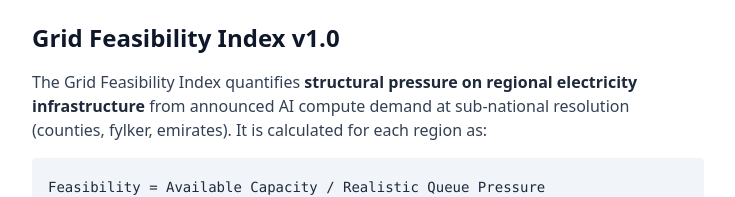
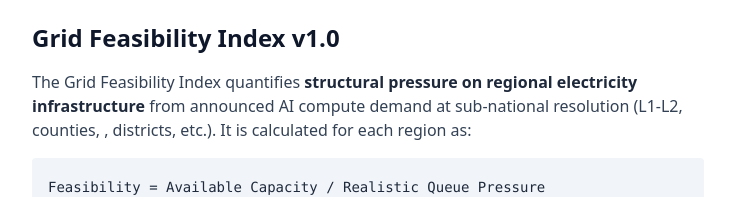
Before and after one commit to Geofuturist/ai-buildout-frontier, a Next.js app: page /methodology in a window 1280 px wide. Shown: the part 176-373 px from the top of the page, without its empty margins (272-1007 px from the left). Built offline with nearby package versions, Linux system fonts and the light colour scheme.

Commit message:
Update terminology in methodology description

```diff
--- a/app/methodology/page.tsx
+++ b/app/methodology/page.tsx
@@ -44,8 +44,8 @@ export default function MethodologyPage() {
             <strong className="font-semibold text-slate-800">
               structural pressure on regional electricity infrastructure
             </strong>{' '}
-            from announced AI compute demand at sub-national resolution (counties,
-            fylker, emirates). It is calculated for each region as:
+            from announced AI compute demand at sub-national resolution (L1-L2, counties,
+        , districts, etc.). It is calculated for each region as:
           </p>
 
           {/* Formula block */}
```
